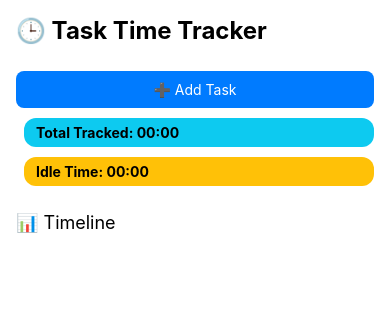
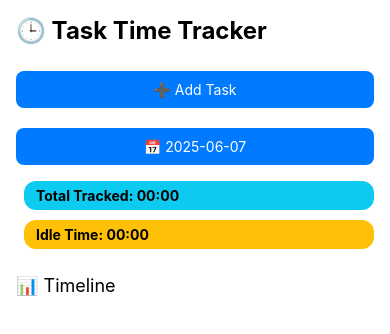
Before and after one commit to adhamsalama/timetracker-mobile, a React Native app: screen / in a window 390 px wide. Shown: the top 334 px of the page. Built offline with nearby package versions, Linux system fonts and the light colour scheme.

Commit message:
feat: make date picker work

```diff
--- a/App.tsx
+++ b/App.tsx
@@ -8,10 +8,10 @@ import {
   ScrollView,
   Modal,
   StyleSheet,
-  Platform,
 } from 'react-native';
 import AsyncStorage from '@react-native-async-storage/async-storage';
 
+import { DateTimePickerAndroid, } from '@react-native-community/datetimepicker';
 interface Interval {
   start: number;
   end?: number;
@@ -36,10 +36,10 @@ interface TimelineEntry {
 
 const IDLE_TASK_ID = '__idle__';
 const getTodayDate = () => new Date().toISOString().split('T')[0];
-
+const todayDate = getTodayDate();
 const TaskTracker: React.FC = () => {
   const [taskData, setTaskData] = useState<DailyTasks>({});
-  const [selectedDate, setSelectedDate] = useState(getTodayDate());
+  const [selectedDate, setSelectedDate] = useState(todayDate);
   const [now, setNow] = useState(Date.now());
   const [modalVisible, setModalVisible] = useState(false);
   const [newTaskName, setNewTaskName] = useState('');
@@ -227,6 +227,18 @@ const TaskTracker: React.FC = () => {
     return idleTask ? getDuration(idleTask.intervals) : 0;
   };
 
+  const showDatepicker = () => {
+    DateTimePickerAndroid.open({
+      value: new Date(selectedDate),
+      mode: 'date',
+      is24Hour: true,
+      onChange: (_, date) => {
+        if (date) {
+          setSelectedDate(date.toISOString().split('T')[0]);
+        }
+      },
+    });
+  };
   return (
     <SafeAreaView style={{ flex: 1 }}>
       <ScrollView contentContainerStyle={{ padding: 16 }}>
@@ -236,6 +248,10 @@ const TaskTracker: React.FC = () => {
 
         <TouchableOpacity onPress={() => setModalVisible(true)} style={styles.button}>
           <Text style={styles.buttonText}>➕ Add Task</Text>
+        </TouchableOpacity>
+
+        <TouchableOpacity onPress={showDatepicker} style={[styles.button, { marginBottom: 16 }]}>
+          <Text style={styles.buttonText}>📅 {selectedDate}</Text>
         </TouchableOpacity>
 
         <Text style={[styles.badge, styles.badgeInfo, { marginBottom: 10 }]}>
```
